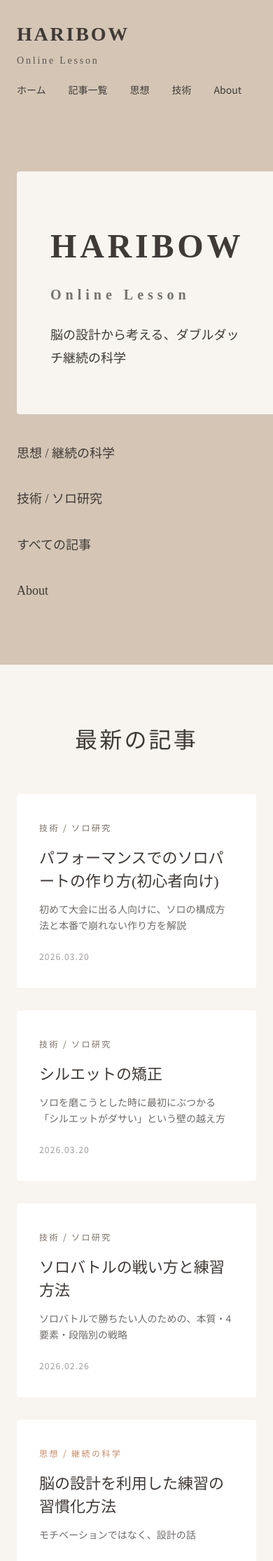
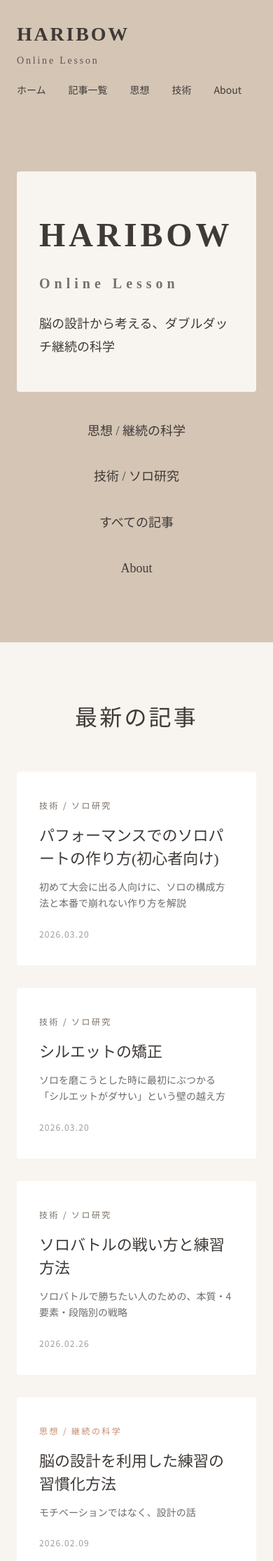
Before and after one commit to JunyaUnityDev/haribow-online-lesson-articles, a Jekyll site: the page built from index.html, in a window 390 px wide. Shown: the top 2231 px of the page at 70% size. Built offline with Jekyll 4.4.1, drawn with Linux system fonts in a browser that asks for light colours; some web fonts are replaced.

Commit message:
Fix hero box centering on mobile
- .hero-inner: add justify-items: center on mobile breakpoint
- .hero-text: add width:100% / max-width:600px / smaller padding on mobile
- .hero-side: add align-items: center / text-align: center on mobile

Resolves slight rightward offset of hero white box on mobile devices.

Co-Authored-By: Claude Opus 4.7 <noreply@anthropic.com>

```diff
--- a/assets/css/main.scss
+++ b/assets/css/main.scss
@@ -147,6 +147,7 @@ img {
   @media (max-width: 768px) {
     grid-template-columns: 1fr;
     gap: 40px;
+    justify-items: center;
   }
 }
 
@@ -154,6 +155,12 @@ img {
   background-color: $color-off-white;
   padding: 64px 48px;
   border-radius: 4px;
+
+  @media (max-width: 768px) {
+    width: 100%;
+    max-width: 600px;
+    padding: 48px 32px;
+  }
 }
 
 .hero-title {
@@ -190,6 +197,11 @@ img {
   display: flex;
   flex-direction: column;
   gap: 24px;
+
+  @media (max-width: 768px) {
+    align-items: center;
+    text-align: center;
+  }
 
   a {
     font-family: $font-serif;
```
